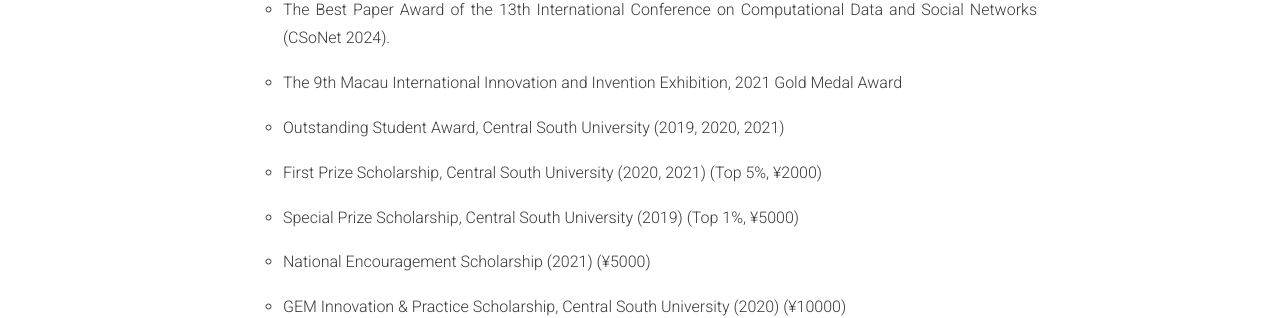
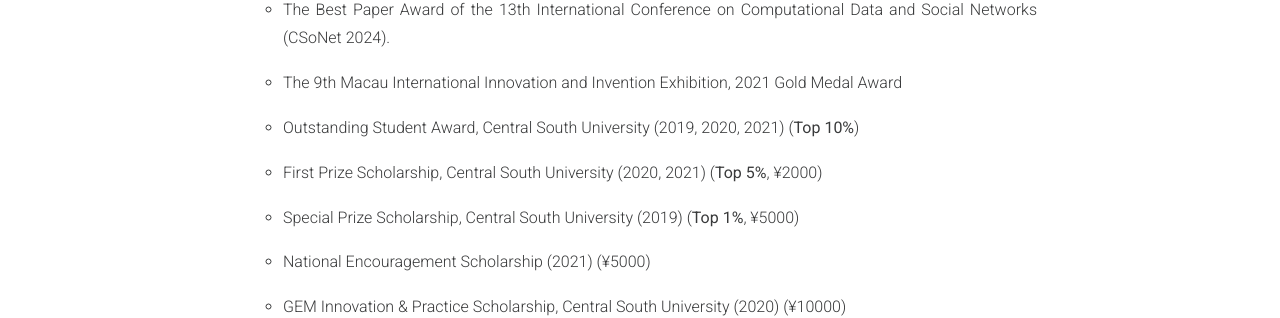
Before and after one commit to Jiahao-Xie-86/Jiahao-Xie-86.github.io, a Jekyll site: the page built from index.markdown, in a window 1280 px wide and 900 px high, scrolled down 2909 px. Shown: the part 142-460 px from the top of the window. Built offline with Jekyll 4.4.1, drawn with Linux system fonts in a browser that asks for light colours; nearby versions of some CDN libraries; a style sheet for code colours, icons or effects is not loaded.

Commit message:
Update home.html

```diff
--- a/_layouts/home.html
+++ b/_layouts/home.html
@@ -453,11 +453,11 @@
 
     <li> <p class="lead"> The 9th Macau International Innovation and Invention Exhibition, 2021 Gold Medal Award</a></li>
 
-    <li> <p class="lead"> Outstanding Student Award, Central South University (2019, 2020, 2021)</a></li>
+    <li> <p class="lead"> Outstanding Student Award, Central South University (2019, 2020, 2021) (<b>Top 10%</b>)</a></li>
 
-    <li><p class="lead"> First Prize Scholarship, Central South University (2020, 2021) (Top 5%, ¥2000)</a></li>
+    <li><p class="lead"> First Prize Scholarship, Central South University (2020, 2021) (<b>Top 5%</b>, ¥2000)</a></li>
 
-    <li><p class="lead"> Special Prize Scholarship, Central South University (2019) (Top 1%, ¥5000) </a></li>
+    <li><p class="lead"> Special Prize Scholarship, Central South University (2019) (<b>Top 1%</b>, ¥5000) </a></li>
 
     <li><p class="lead"> National Encouragement Scholarship (2021) (¥5000) </a></li>
 
```
